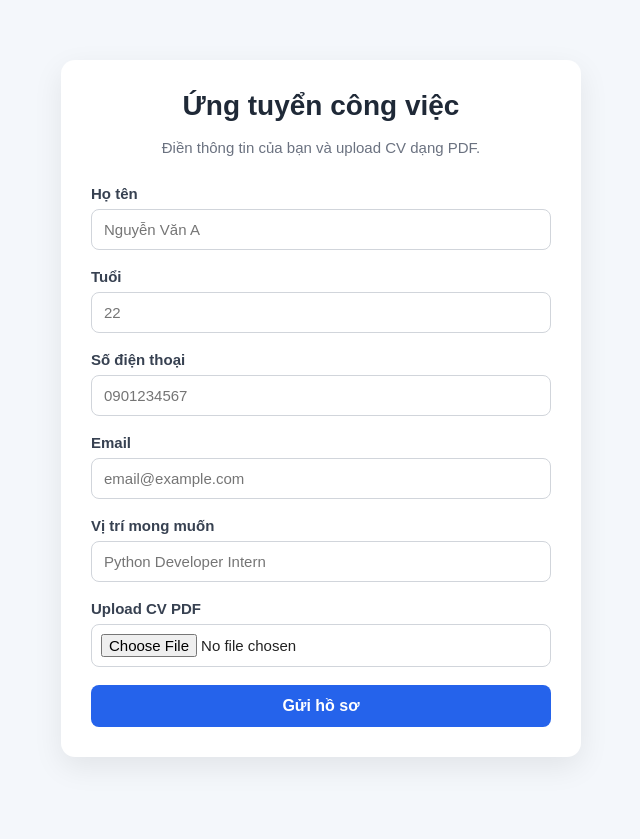
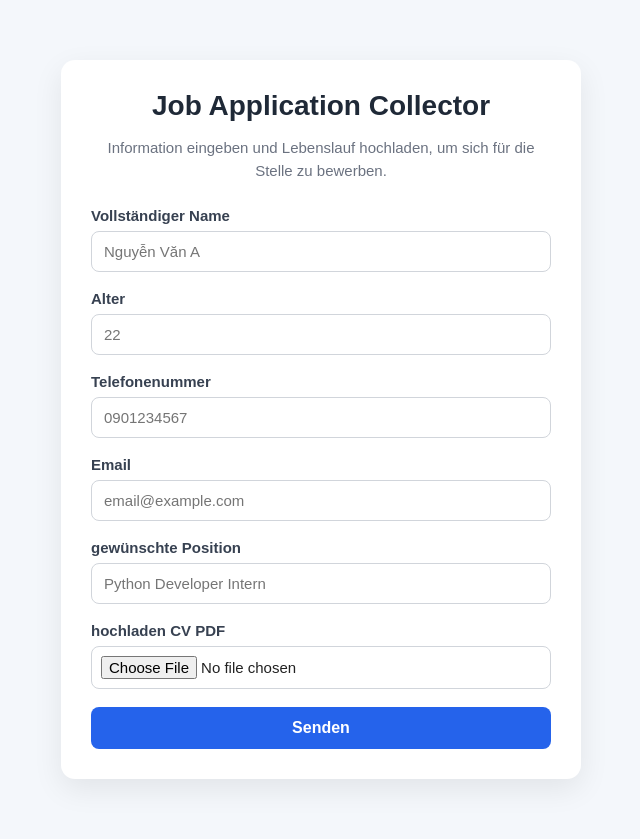
Before and after one commit to BangNgoHai/GoogleSheetsAPI, a Flask app: page / in a window 1280 px wide. Shown: the whole page, without its empty margins (319-959 px from the left). Before the commit the page ends 761 px from the top, so only its background shows below. Run offline with Flask 3, Linux system fonts and the light colour scheme.

Commit message:
translate

```diff
--- a/static/css/style.css
+++ b/static/css/style.css
@@ -79,6 +79,14 @@ button {
     border-radius: 8px;
     cursor: pointer;
     transition: background 0.2s ease;
+}
+
+.hidden-field {
+    position: absolute;
+    left: -9999px;
+    width: 1px;
+    height: 1px;
+    overflow: hidden;
 }
 
 button:hover {
--- a/templates/index.html
+++ b/templates/index.html
@@ -10,9 +10,9 @@
 <body>
 
     <div class="container">
-        <h1>Ứng tuyển công việc</h1>
+        <h1>Job Application Collector</h1>
         <p class="subtitle">
-            Điền thông tin của bạn và upload CV dạng PDF.
+            Information eingeben und Lebenslauf hochladen, um sich für die Stelle zu bewerben.
         </p>
 
         {% with messages = get_flashed_messages() %}
@@ -27,17 +27,17 @@
 
         <form method="POST" enctype="multipart/form-data">
             <div class="form-group">
-                <label>Họ tên</label>
+                <label>Vollständiger Name</label>
                 <input type="text" name="full_name" placeholder="Nguyễn Văn A" required>
             </div>
 
             <div class="form-group">
-                <label>Tuổi</label>
+                <label>Alter</label>
                 <input type="number" name="age" placeholder="22" required>
             </div>
 
             <div class="form-group">
-                <label>Số điện thoại</label>
+                <label>Telefonenummer</label>
                 <input type="text" name="phone" placeholder="0901234567" required>
             </div>
 
@@ -47,16 +47,16 @@
             </div>
 
             <div class="form-group">
-                <label>Vị trí mong muốn</label>
+                <label>gewünschte Position</label>
                 <input type="text" name="desired_position" placeholder="Python Developer Intern" required>
             </div>
 
             <div class="form-group">
-                <label>Upload CV PDF</label>
+                <label>hochladen CV PDF</label>
                 <input type="file" name="cv_file" accept="application/pdf" required>
             </div>
 
-            <button type="submit">Gửi hồ sơ</button>
+            <button type="submit">Senden</button>
         </form>
     </div>
 
```
